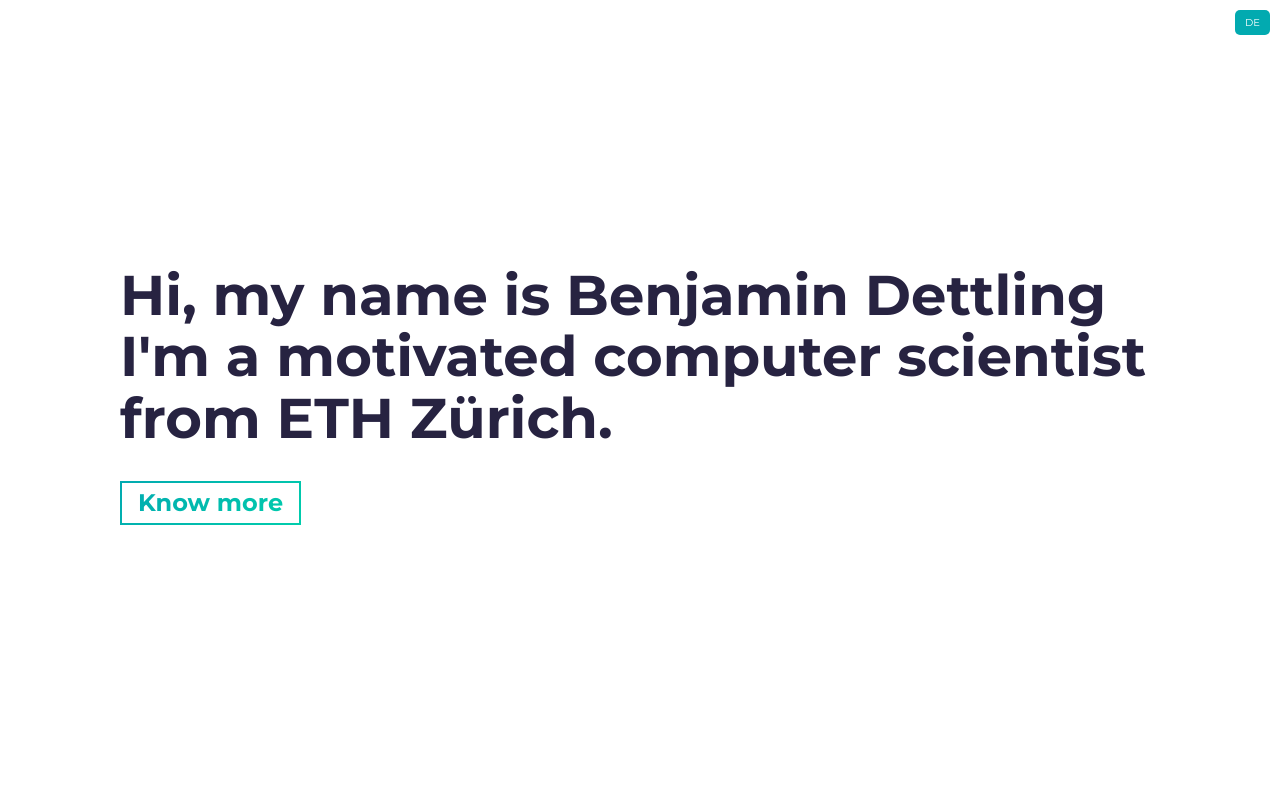
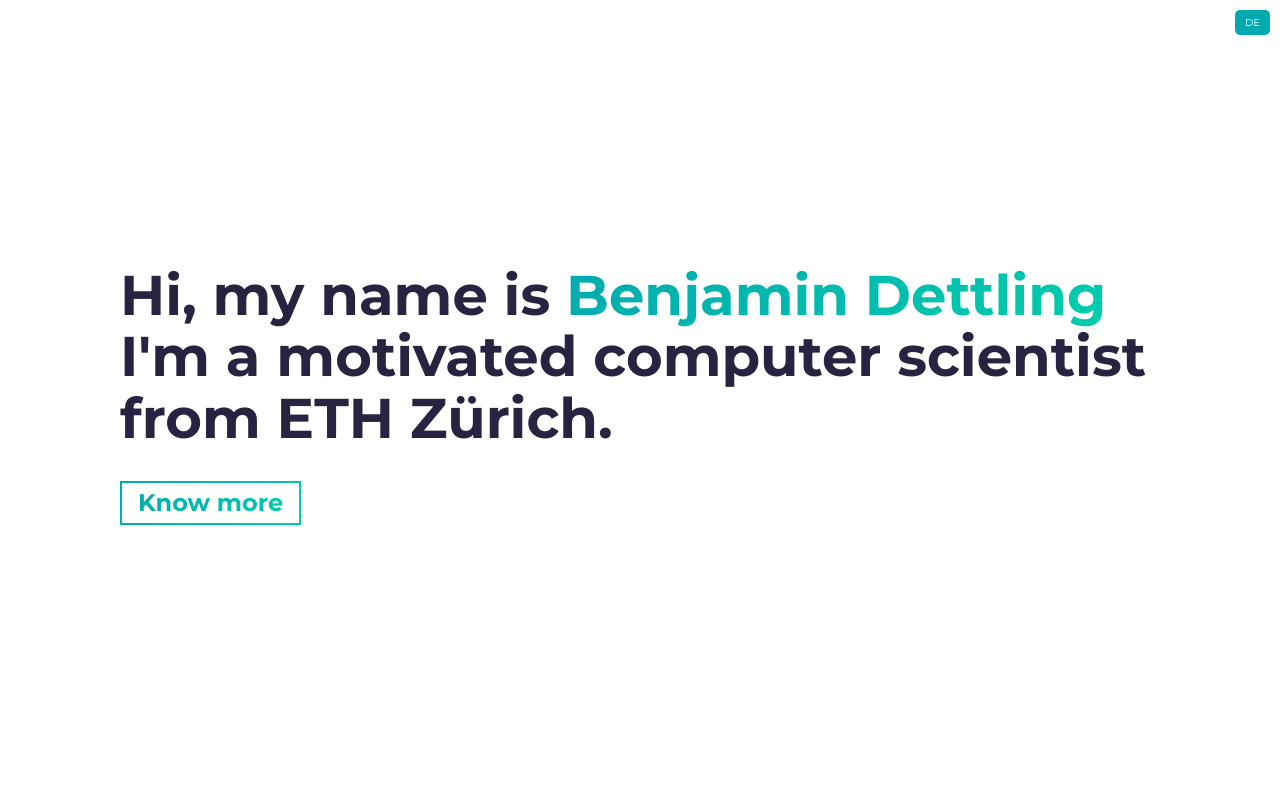
Before and after one commit to benjamindettling/homepage, a React (Vite) app: page / in a window 1280 px wide. Shown: the top 800 px of the page. Built offline with nearby package versions, Linux system fonts and the light colour scheme.

Commit message:
new custom mail, and colorful name

```diff
--- a/src/components/Contact.jsx
+++ b/src/components/Contact.jsx
@@ -14,7 +14,7 @@
             rel="noreferrer"
             target="_blank"
             className="cta-btn cta-btn--resume"
-            href="mailto:ben.dettling@web.de"
+            href="mailto:benjamin@benjamindettling.ch"
           >
             {t("contact.button")}
           </a>
--- a/src/components/Hero.jsx
+++ b/src/components/Hero.jsx
@@ -1,5 +1,6 @@
 import React from "react";
 import { useTranslation } from "react-i18next";
+import { Trans } from "react-i18next";
 
 const Hero = () => {
   const { t } = useTranslation();
@@ -8,7 +9,10 @@
     <section id="hero" className="jumbotron">
       <div className="container">
         <h1 className="hero-title load-hidden">
-          {t("hero.intro", { name: "Benjamin Dettling" })}
+          <Trans
+            i18nKey="hero.intro"
+            components={{ name: <span className="text-color-main" /> }}
+          />
           <br />
           {t("hero.subtitle")}
         </h1>
--- a/src/i18n/de.json
+++ b/src/i18n/de.json
@@ -1,6 +1,6 @@
 {
   "hero": {
-    "intro": "Hallo, mein Name ist {{name}}",
+    "intro": "Hallo, ich heisse <name>Benjamin Dettling</name>",
     "subtitle": "Ich bin ein motivierter Informatiker der ETH Zürich.",
     "cta": "Mehr erfahren"
   },
--- a/src/i18n/en.json
+++ b/src/i18n/en.json
@@ -1,6 +1,6 @@
 {
   "hero": {
-    "intro": "Hi, my name is {{name}}",
+    "intro": "Hi, my name is <name>Benjamin Dettling</name>",
     "subtitle": "I'm a motivated computer scientist from ETH Zürich.",
     "cta": "Know more"
   },
```
